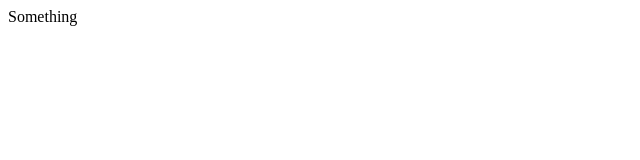
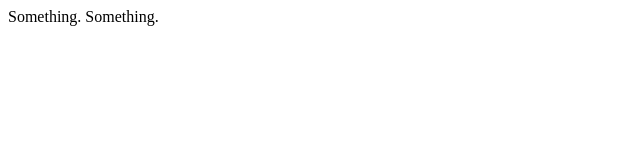
Before and after one commit to Dtferrer/homework1, a plain HTML site: page index.html in a window 1280 px wide. Shown: the whole page, without its empty margins (0-640 px from the left). Drawn offline with Linux system fonts and the light colour scheme.

Commit message:
Update index.html

```diff
--- a/index.html
+++ b/index.html
@@ -3,6 +3,6 @@
     <title>Homework</title>
   </head>
   <body>
-    <p>Something</p>
+    <p>Something. Something.</p>
   </body>
 </html>
```
